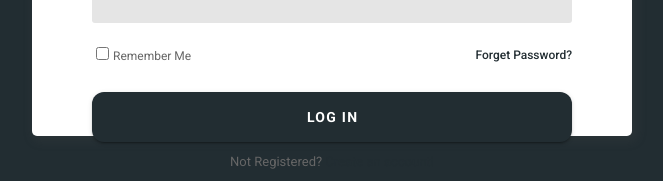
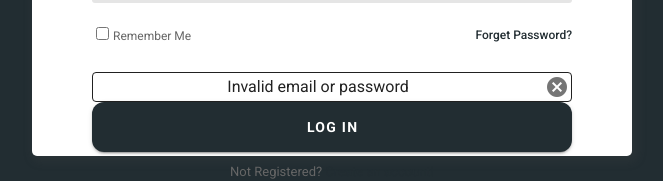
Before and after one commit to Hussienessam/garage-owner-app, a Vue app: page / in a window 1280 px wide. Both pictures are taken after a click on the button "LOG IN". Shown: the part 480-661 px from the top of the page, without its empty margins (308-971 px from the left). Built offline with nearby package versions, Linux system fonts and the light colour scheme; no server answers; what vue-sweetalert2 would draw is missing.

Commit message:
login request is done

```diff
--- a/src/style/login.css
+++ b/src/style/login.css
@@ -28,7 +28,7 @@ html{
 #container {
   padding: 60px;
   width: 600px;
-  height: 480px;
+  height: 520px;
   background-color: #FFFFFF;
   border-radius: 5px;
   box-shadow: 3px 3px 10px 3px #4d4d4d2d;
--- a/src/views/Login.vue
+++ b/src/views/Login.vue
@@ -22,6 +22,9 @@
                     </span>
                     <a href="/" id="forget-password">Forget Password?</a>
                 </div>
+                <v-alert v-if="show" dismissible dense outlined>
+                    Invalid email or password
+                </v-alert>
                 <v-btn @click="Login" id="submit">LOG IN</v-btn>
                 <label id="register">Not Registered?<span>
                     <router-link to="/Signup" id="create-account"> Create an account!</router-link></span></label>
@@ -39,7 +42,8 @@
     data () {
       return {
       email:"",
-      password:""
+      password:"",
+      show: false
     }
   },
     methods: {
@@ -47,14 +51,16 @@
         axios({
         method: "get",
         url: "http://164.92.174.146/log_in",
-        data: {
+        params: {
             email: this.email,
             password: this.password,
           },
       }).then((response) => {
-
           console.log(response);
-        // this.$router.push({ name: "Home" });
+          this.$router.push({ name: "Home" });
+      })
+       .catch((err) => {
+            this.show = true;
       });
      }
    }
--- a/vue.config.js
+++ b/vue.config.js
@@ -10,6 +10,6 @@ module.exports = {
     }
   },
   devServer: {
-    proxy: 'http://164.92.174.146/',
+    headers: { "Access-Control-Allow-Origin": "*" }
   }
 }
```
